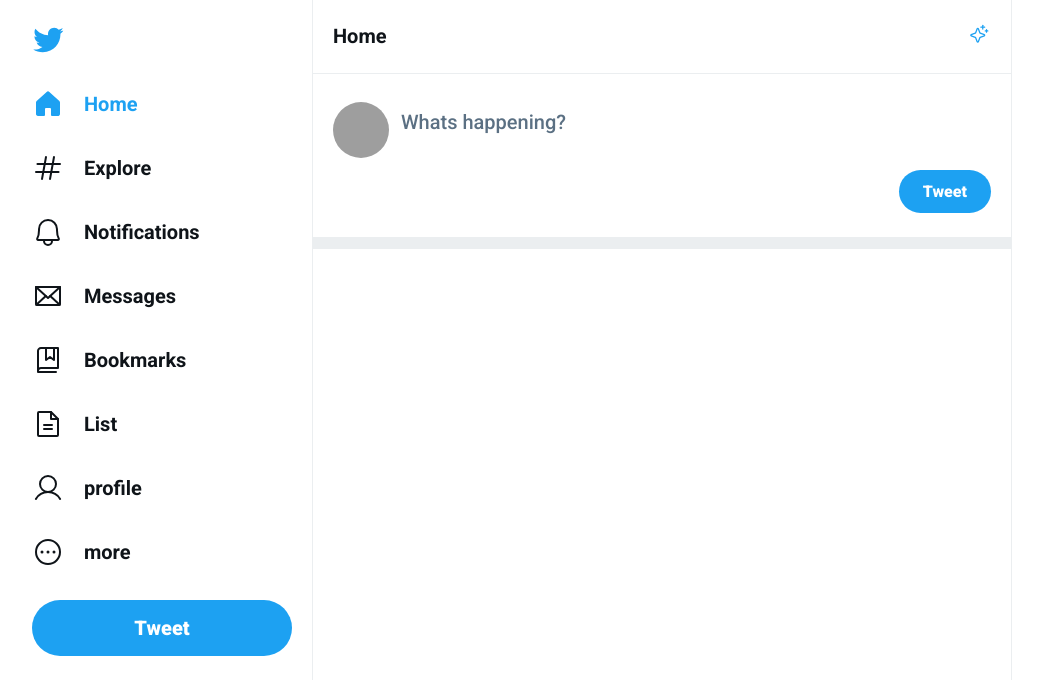
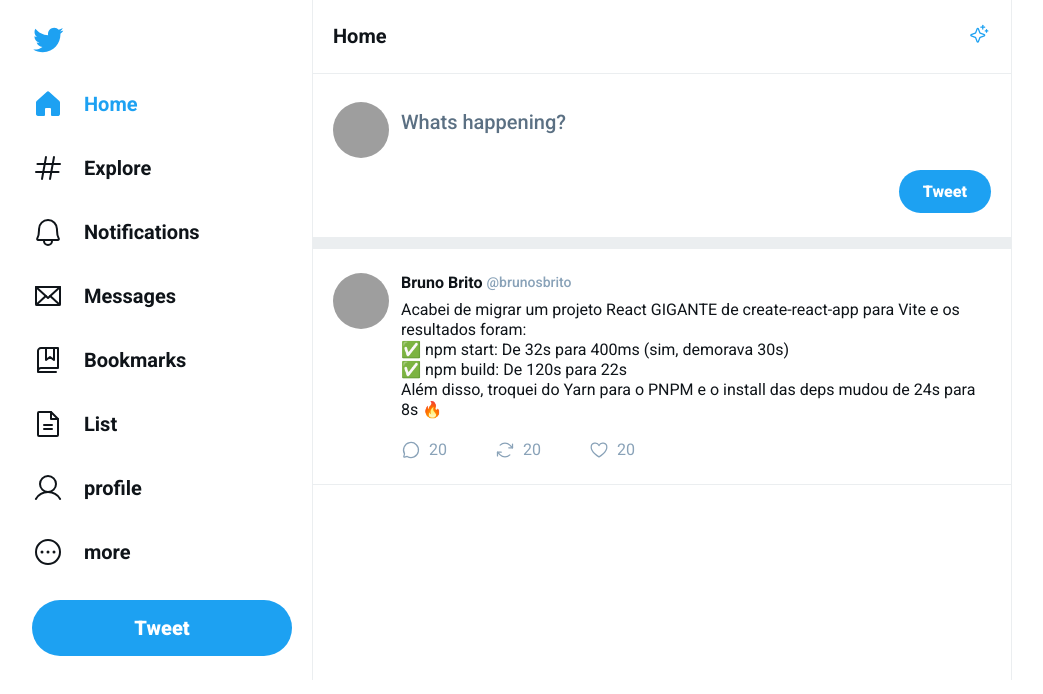
Before and after one commit to brunosbrito/twitter-ui, a React (Vite) app: page / in a window 1280 px wide. Shown: the top 694 px of the page, without its empty margins (128-1171 px from the left). Built offline with nearby package versions, Linux system fonts and the light colour scheme; grey boxes are pictures that could not be loaded.

Commit message:
[feat] refatora o main.tsx

```diff
--- /dev/null
+++ b/src/components/TweetStyle.css
@@ -0,0 +1,68 @@
+.tweet {
+  display: grid;
+  grid-template-columns: 3rem 1fr;
+  padding: 1.5rem 1.25rem;
+  gap: 1.25rem;
+  text-decoration: none;
+  border-bottom: 1px solid #ebeef0 ;
+}
+
+.tweet img {
+  width: 3.5rem;
+  height: 3.5rem;
+  border-radius: 9999px;
+}
+
+.tweet .tweet-content {
+  display: flex;
+  flex-direction: column;
+  gap: 0.5rem;
+}
+
+.tweet .tweet-header {
+  display: flex;
+  align-items: center;
+  gap: 0.25rem;
+}
+
+.tweet .tweet-header strong {
+  font-size: 1rem;
+  font-weight: 700;
+}
+
+.tweet .tweet-header span {
+  font-size: 0.875rem;
+  color: #89A2B8;
+  font-weight: 500;
+}
+
+.tweet .tweet-content p {
+  line-height: 1.25;
+}
+
+.tweet .tweet-content .tweet-footer {
+  display: flex;
+  align-items: center;
+  gap: 3rem;
+  margin-top: 0.75rem;
+}
+
+.tweet-footer button {
+  display: flex;
+  flex-direction: row;
+  align-items: center;
+  gap: 0.rem;
+  background: transparent;
+  border: 0;
+  gap: 0.5rem;
+  color: #89A2B8;
+}
+
+.tweet-footer button svg {
+  width: 1.25rem;
+  height: 1.25rem;
+}
+
+.tweet-footer button:hover{
+  color: var(--twitter-blue);
+}
--- a/src/global.css
+++ b/src/global.css
@@ -60,6 +60,7 @@
 .tweet-form {
   display: flex;
   flex-direction: column;
+  justify-content: center;
   padding: 1.5rem 1.25rem;
   gap: 0.5rem;
 }
--- a/src/main.tsx
+++ b/src/main.tsx
@@ -2,6 +2,7 @@
 import React from 'react';
 import ReactDOM from 'react-dom/client';
 import { SideBar } from './components/SideBar';
+import Tweet  from './components/Tweet'
 import './global.css';
 
 
@@ -24,6 +25,8 @@
           <button type='submit'>Tweet</button>
         </form>
         <div className='separator'/>
+
+        <Tweet />
       </div>
     </div>
   </React.StrictMode>,
```
